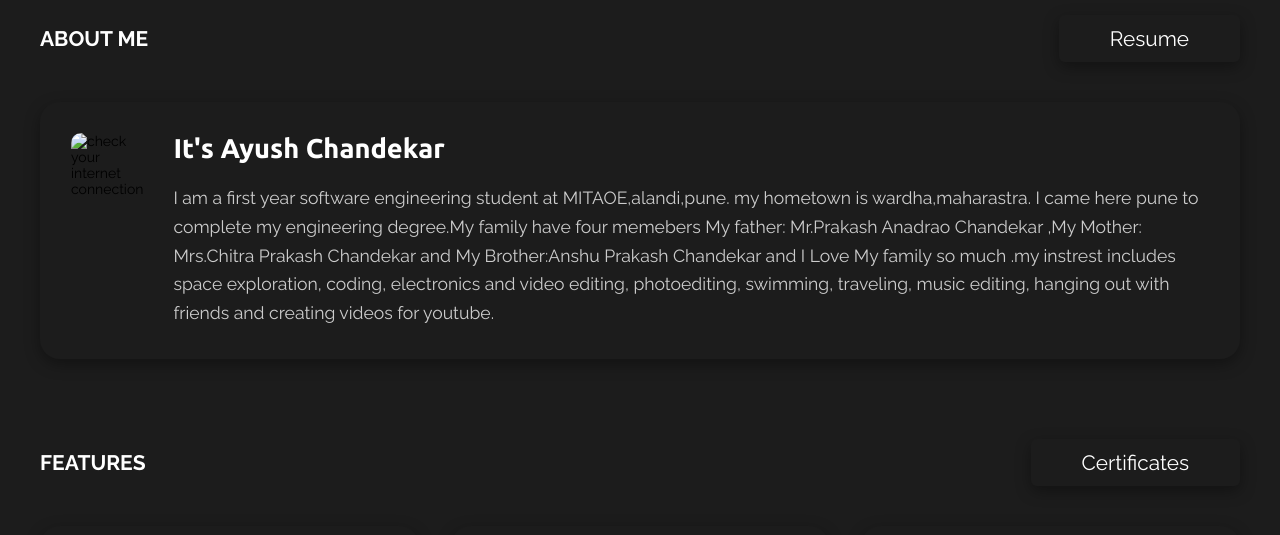
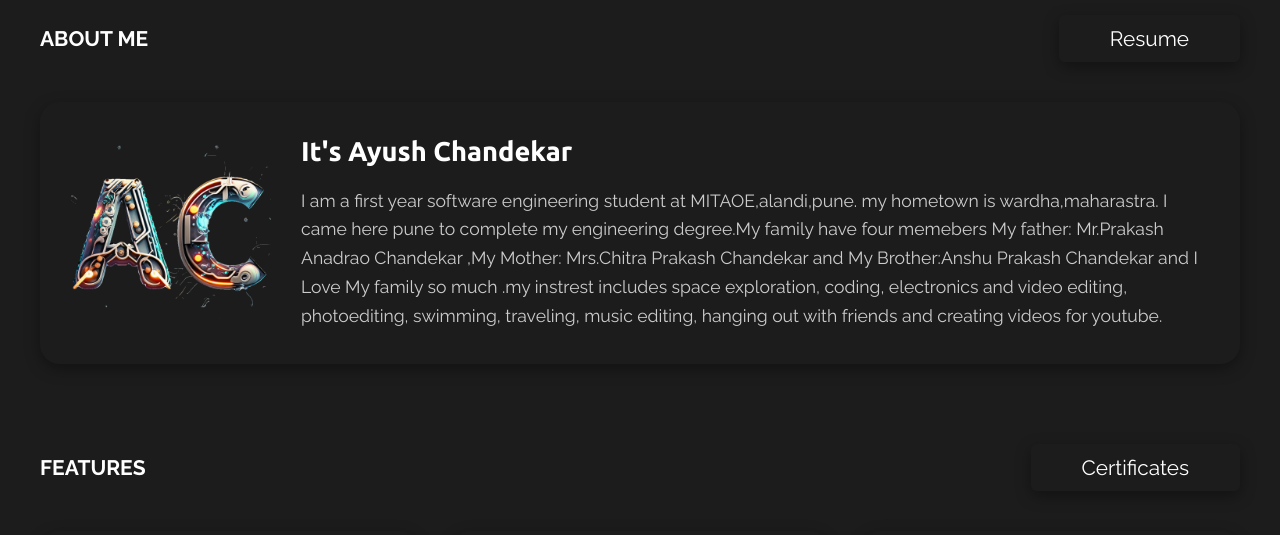
Before and after one commit to AyushChandekar/Ayush-Chandekar-Portfolio, a plain HTML site: page index.html in a window 1280 px wide. Shown: the part 920-1455 px from the top of the page. Drawn offline with nearby package versions, Linux system fonts and the light colour scheme; animation ran at ten frames a second.

Commit message:
Update index.html
image updated

```diff
--- a/index.html
+++ b/index.html
@@ -37,7 +37,7 @@
             <a href="Ayush Chandekar Resume.pdf" target="_blank">Resume</a>
         </div>
         <div class="card">
-            <img src="assets/me.jpg" alt="check your internet connection" id="uix">
+            <img src="image_1.png" alt="check your internet connection" id="uix">
             <div class="info">
                 <h1>It's Ayush Chandekar</h1>
                 <p>I am a first year software engineering student at MITAOE,alandi,pune. my hometown is
```
